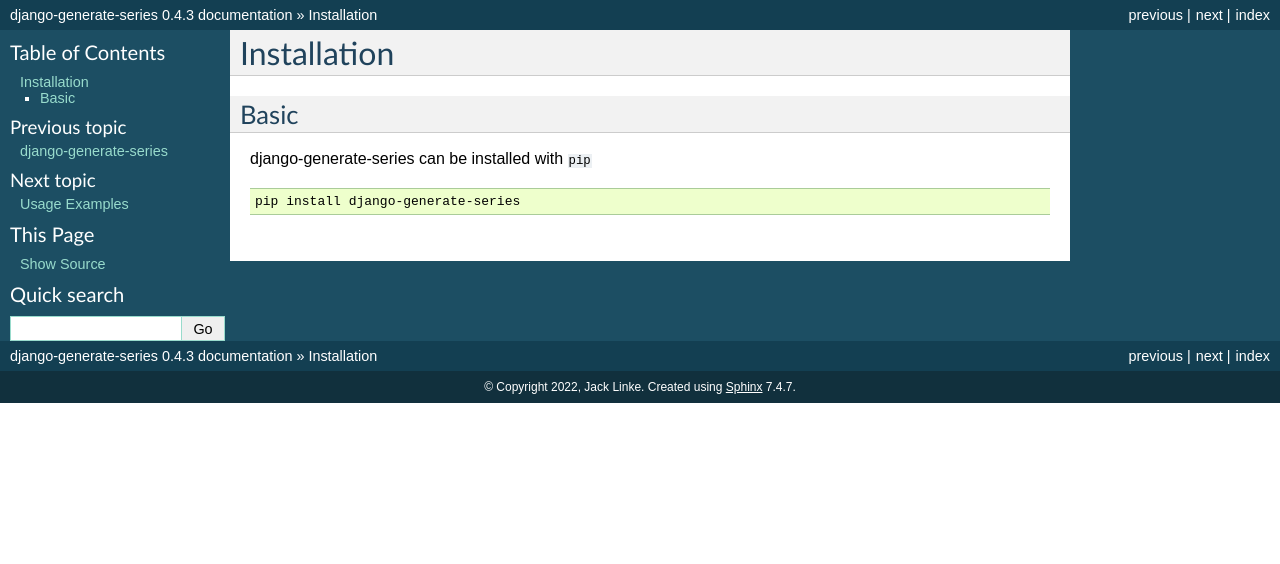
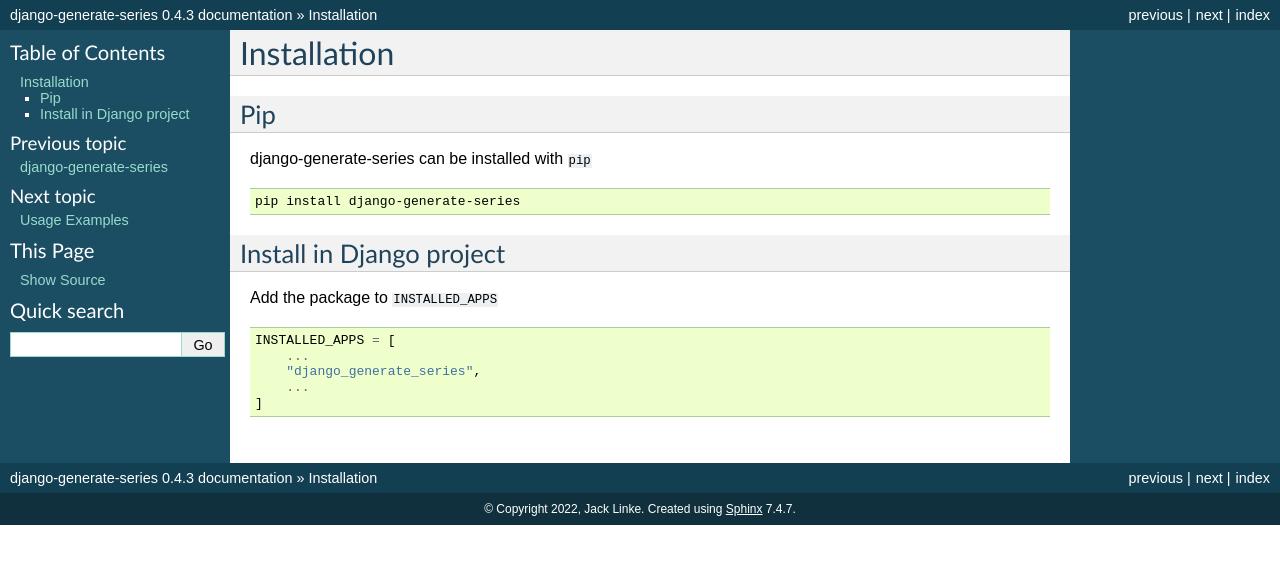
Before and after one commit to OmenApps/django-generate-series, a Sphinx documentation site: the page built from docs/installation.md, in a window 1280 px wide. Shown: the top 564 px of the page. Built offline with Sphinx 7.4.7, drawn with Linux system fonts in a browser that asks for light colours.

Commit message:
Update with information about installation in Django project

````diff
--- a/docs/installation.md
+++ b/docs/installation.md
@@ -1,9 +1,21 @@
 # Installation
 
-## Basic
+## Pip
 
 django-generate-series can be installed with `pip`
 
 ```bash
 pip install django-generate-series
 ```
+
+## Install in Django project
+
+Add the package to `INSTALLED_APPS`
+
+```python
+INSTALLED_APPS = [
+    ...
+    "django_generate_series",
+    ...
+]
+```
````
